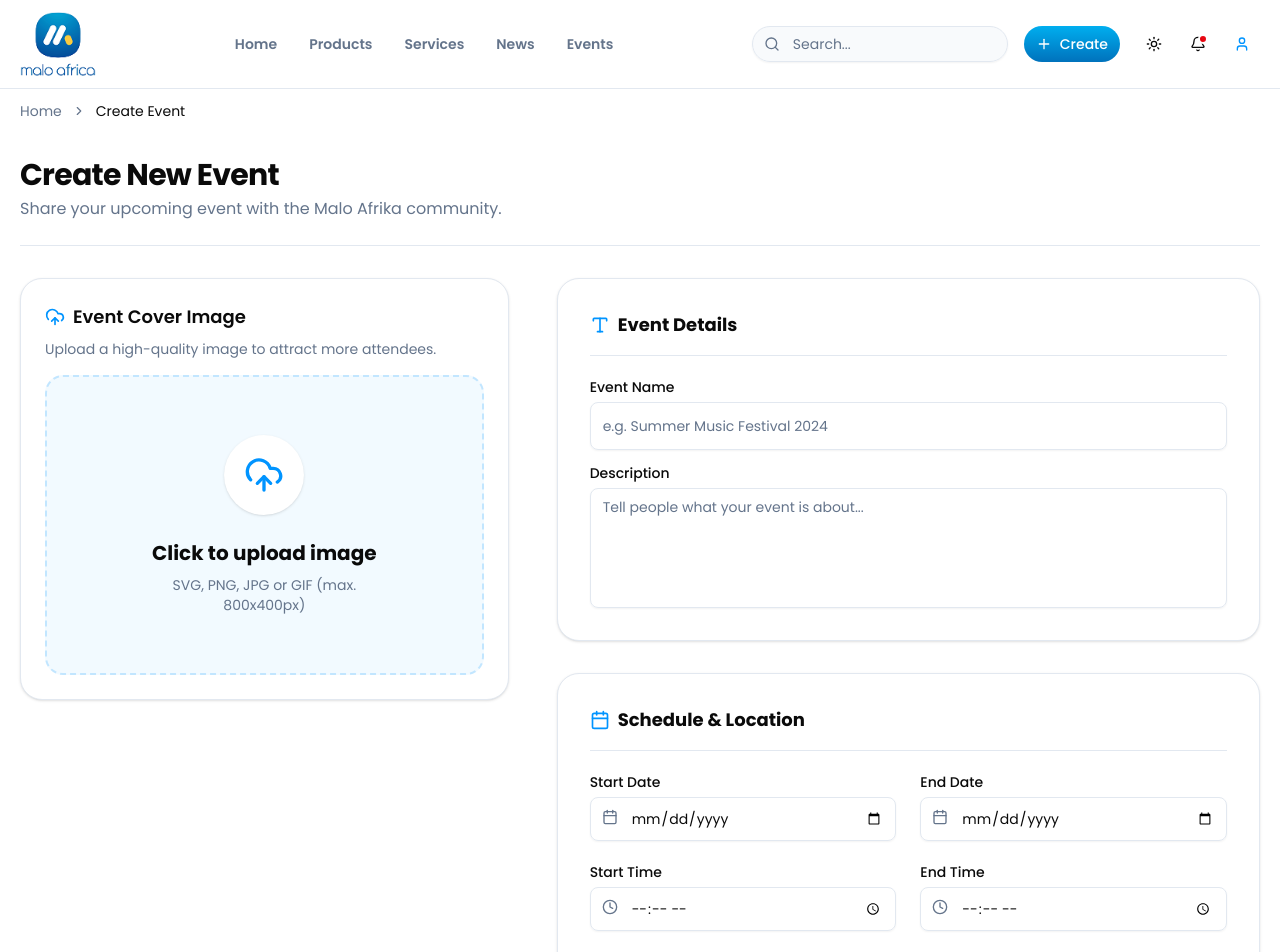
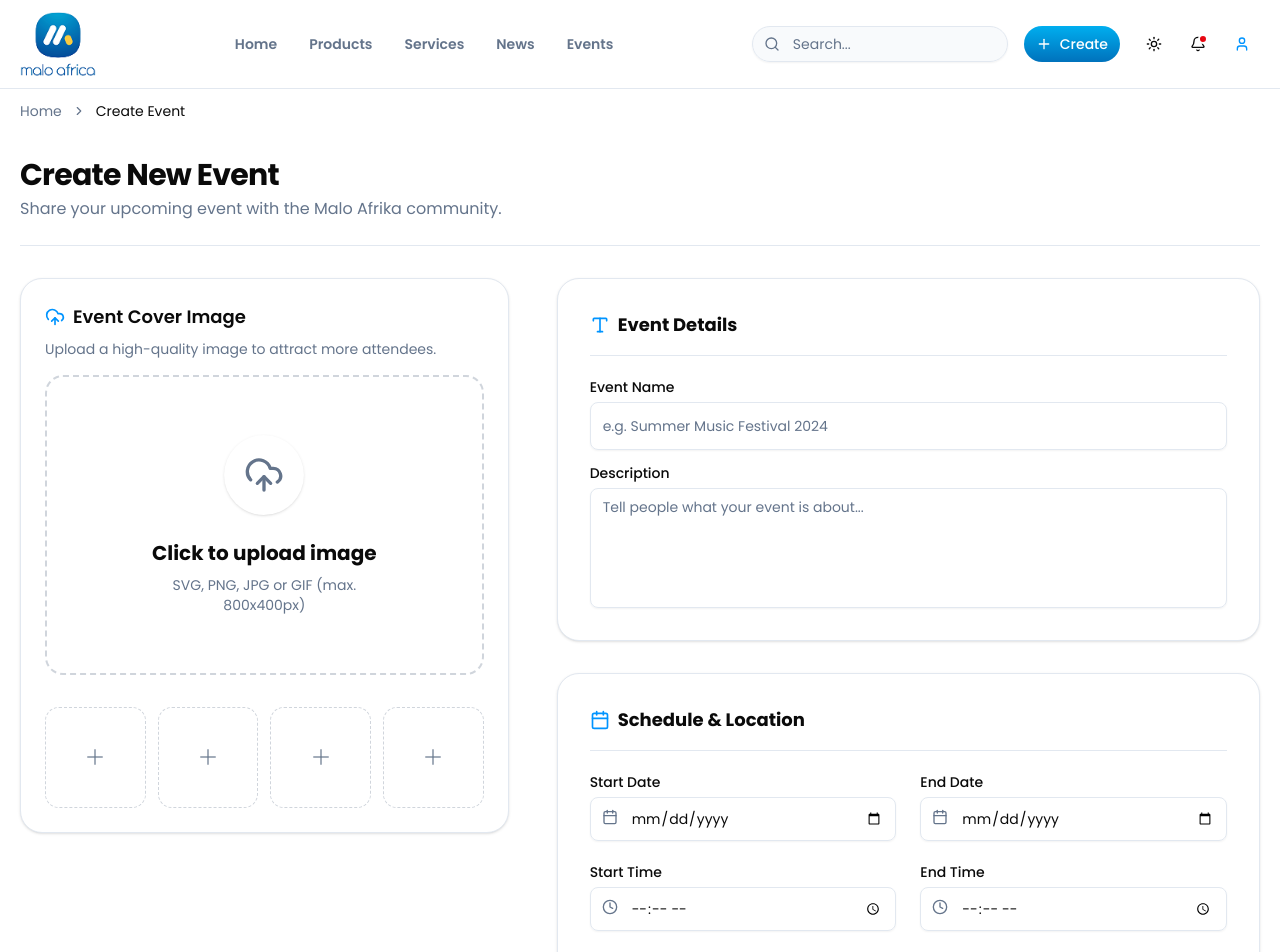
Before and after one commit to golap-hasan/malo_africa_website, a Next.js app: page /create/event in a window 1280 px wide. Shown: the top 952 px of the page. Built offline with nearby package versions, Linux system fonts and the light colour scheme.

Commit message:
refactor(forms): improve image upload UI consistency in event and voucher forms

```diff
--- a/src/components/create/event/event-form.tsx
+++ b/src/components/create/event/event-form.tsx
@@ -76,11 +76,11 @@ const EventForm = () => {
 
             <div
               onClick={triggerFileInput}
-              className="border-2 border-dashed border-primary/20 rounded-2xl bg-primary/5 p-10 text-center hover:bg-primary/10 transition-colors cursor-pointer group min-h-75 flex flex-col items-center justify-center relative overflow-hidden"
+              className="border-2 border-dashed border-muted-foreground/30 rounded-2xl bg-muted/5 p-10 text-center hover:bg-muted/10 transition-colors cursor-pointer group min-h-75 flex flex-col items-center justify-center relative overflow-hidden"
             >
               <div className="absolute inset-0 bg-linear-to-tr from-transparent via-transparent to-primary/5 opacity-0 group-hover:opacity-100 transition-opacity" />
               <div className="h-20 w-20 rounded-full bg-background shadow-sm flex items-center justify-center mb-6 group-hover:scale-110 transition-transform duration-300 relative z-10">
-                <UploadCloud className="h-10 w-10 text-primary" />
+                <UploadCloud className="h-10 w-10 text-muted-foreground" />
               </div>
               <h3 className="font-bold text-xl mb-2 text-foreground relative z-10">Click to upload image</h3>
               <p className="text-sm text-muted-foreground max-w-50 mx-auto relative z-10">
@@ -88,9 +88,11 @@ const EventForm = () => {
               </p>
             </div>
 
-            {images.length > 0 && (
-              <div className="grid grid-cols-4 gap-3 pt-2">
-                {images.map((img, i) => (
+            <div className="grid grid-cols-4 gap-3 pt-4">
+              {Array.from({ length: 4 }).map((_, i) => {
+                const img = images[i];
+                if (img) {
+                  return (
                     <div key={i} className="relative aspect-square rounded-xl border border-border bg-background overflow-hidden group shadow-sm">
                       <Image
                         src={img}
@@ -109,15 +111,19 @@ const EventForm = () => {
                         <X className="h-3 w-3" />
                       </button>
                     </div>
-                ))}
+                  );
+                }
+                return (
                   <div
+                    key={i}
                     onClick={triggerFileInput}
-                  className="aspect-square rounded-xl border-2 border-dashed border-muted-foreground/30 bg-muted/10 flex items-center justify-center cursor-pointer hover:border-primary/50 hover:bg-primary/5 transition-all"
+                    className="aspect-square rounded-xl border border-dashed border-muted-foreground/30 bg-background flex items-center justify-center cursor-pointer hover:border-primary/50 hover:bg-primary/5 transition-all"
                   >
-                  <Plus className="h-6 w-6 text-muted-foreground/70" />
+                    <Plus className="h-6 w-6 text-muted-foreground/60" />
                   </div>
+                );
+              })}
             </div>
-            )}
           </div>
         </div>
 
--- a/src/components/create/voucher/voucher-form.tsx
+++ b/src/components/create/voucher/voucher-form.tsx
@@ -73,11 +73,11 @@ const VoucherForm = () => {
 
             <div
               onClick={triggerFileInput}
-              className="border-2 border-dashed border-primary/20 rounded-2xl bg-primary/5 p-10 text-center hover:bg-primary/10 transition-colors cursor-pointer group min-h-75 flex flex-col items-center justify-center relative overflow-hidden"
+              className="border-2 border-dashed border-muted-foreground/30 rounded-2xl bg-muted/5 p-10 text-center hover:bg-muted/10 transition-colors cursor-pointer group min-h-75 flex flex-col items-center justify-center relative overflow-hidden"
             >
               <div className="absolute inset-0 bg-linear-to-tr from-transparent via-transparent to-primary/5 opacity-0 group-hover:opacity-100 transition-opacity" />
               <div className="h-20 w-20 rounded-full bg-background shadow-sm flex items-center justify-center mb-6 group-hover:scale-110 transition-transform duration-300 relative z-10">
-                <UploadCloud className="h-10 w-10 text-primary" />
+                <UploadCloud className="h-10 w-10 text-muted-foreground" />
               </div>
               <h3 className="font-bold text-xl mb-2 text-foreground relative z-10">Click to upload image</h3>
               <p className="text-sm text-muted-foreground max-w-50 mx-auto relative z-10">
@@ -85,9 +85,11 @@ const VoucherForm = () => {
               </p>
             </div>
 
-            {images.length > 0 && (
-              <div className="grid grid-cols-4 gap-3 pt-2">
-                {images.map((img, i) => (
+            <div className="grid grid-cols-4 gap-3 pt-4">
+              {Array.from({ length: 4 }).map((_, i) => {
+                const img = images[i];
+                if (img) {
+                  return (
                     <div key={i} className="relative aspect-square rounded-xl border border-border bg-background overflow-hidden group shadow-sm">
                       <Image
                         src={img}
@@ -106,15 +108,19 @@ const VoucherForm = () => {
                         <X className="h-3 w-3" />
                       </button>
                     </div>
-                ))}
+                  );
+                }
+                return (
                   <div
+                    key={i}
                     onClick={triggerFileInput}
-                  className="aspect-square rounded-xl border-2 border-dashed border-muted-foreground/30 bg-muted/10 flex items-center justify-center cursor-pointer hover:border-primary/50 hover:bg-primary/5 transition-all"
+                    className="aspect-square rounded-xl border border-dashed border-muted-foreground/30 bg-background flex items-center justify-center cursor-pointer hover:border-primary/50 hover:bg-primary/5 transition-all"
                   >
-                  <Plus className="h-6 w-6 text-muted-foreground/70" />
+                    <Plus className="h-6 w-6 text-muted-foreground/60" />
                   </div>
+                );
+              })}
             </div>
-            )}
           </div>
         </div>
 
```
Lines whose indentation alone changed are shown as unchanged.
